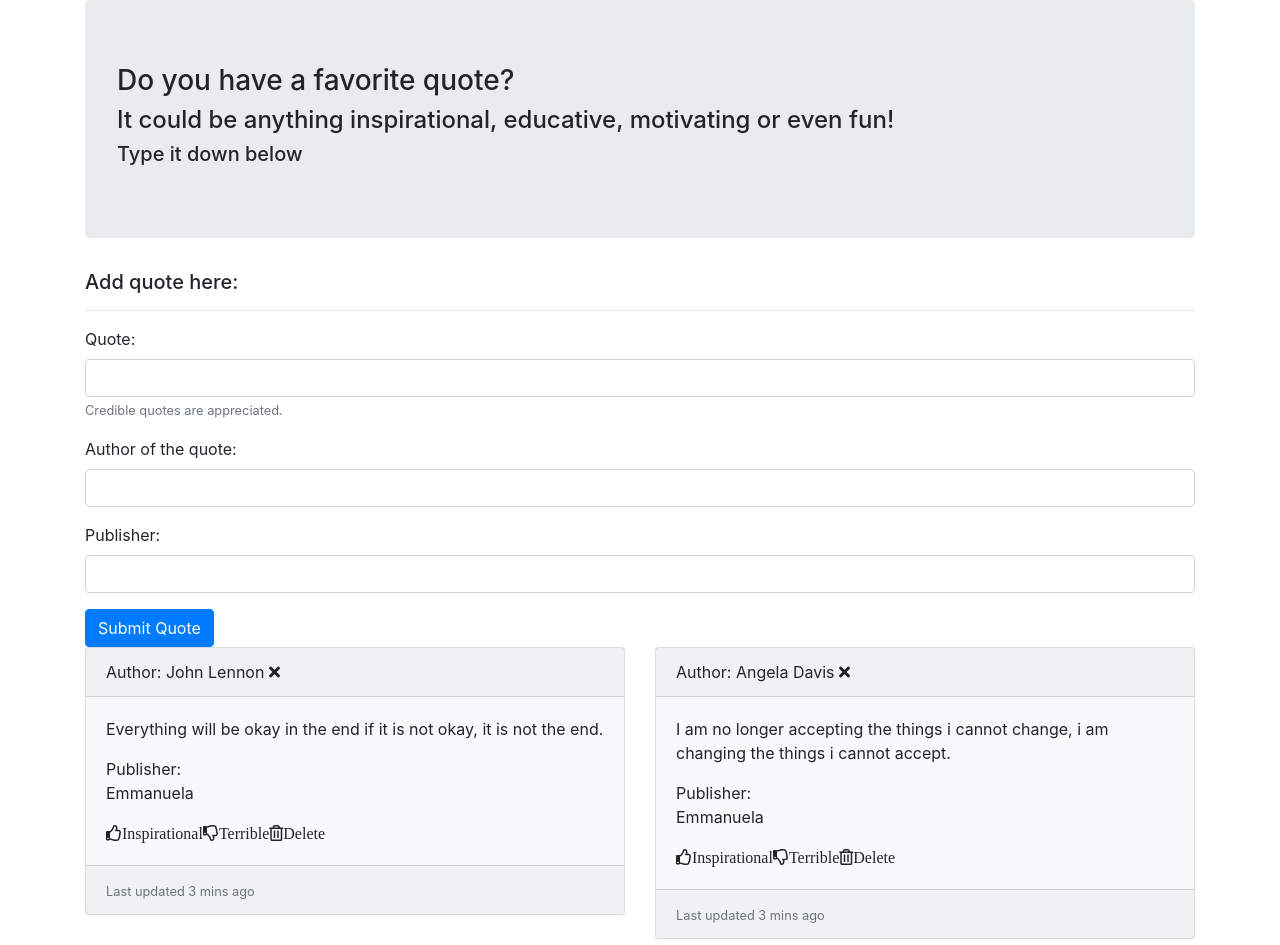
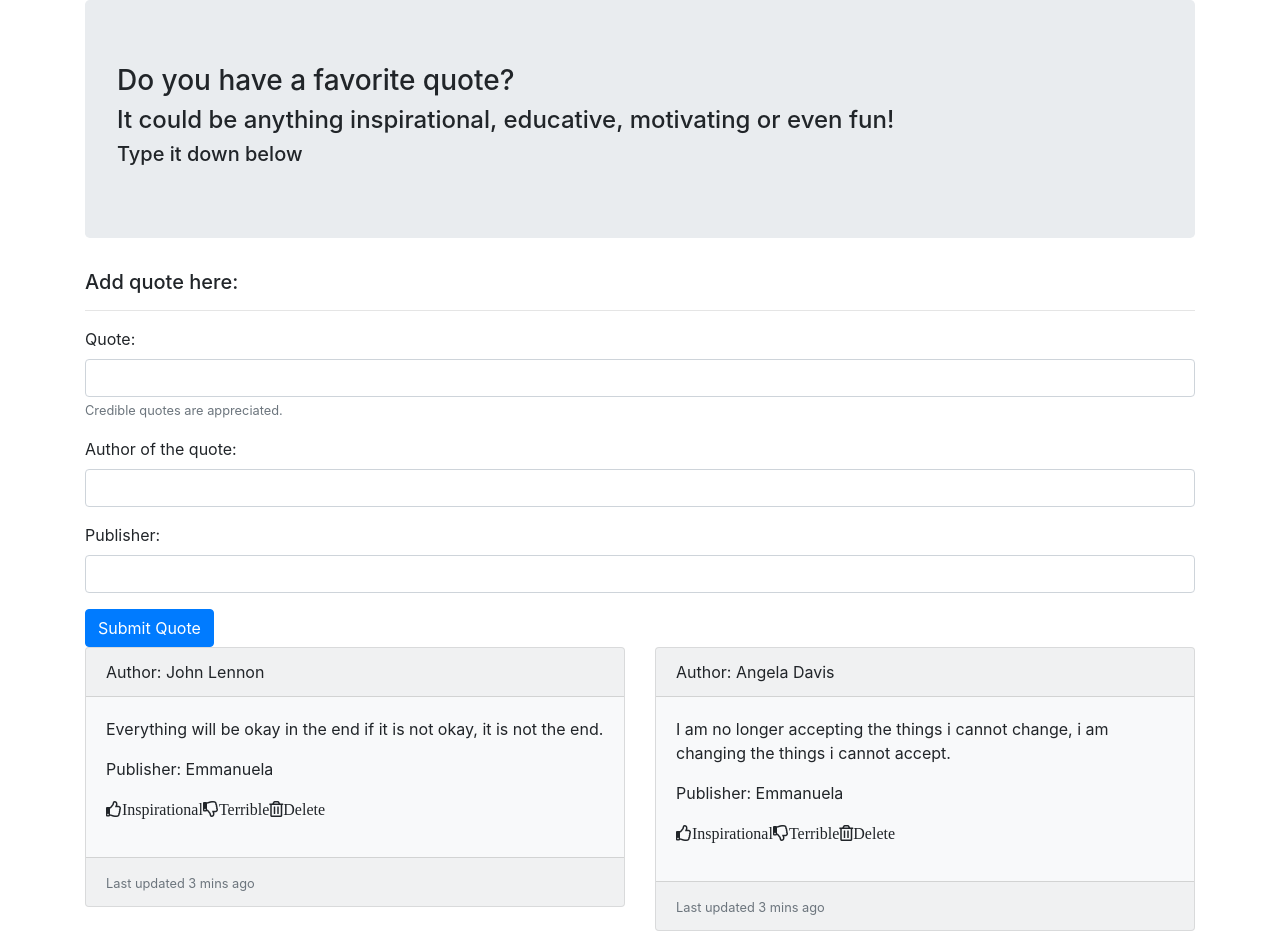
Before and after one commit to EmmanuelaJoy/quote-application, an Angular app: page / in a window 1280 px wide. Shown: the top 945 px of the page. Built offline with nearby package versions, Linux system fonts and the light colour scheme.

Commit message:
add an event emmiter that calls a deleteQuote function when emitted

```diff
--- a/src/app/quote-details/quote-details.component.html
+++ b/src/app/quote-details/quote-details.component.html
@@ -1 +1,5 @@
-<p> {{quote.publisher}} </p>
+<p>Publisher: {{quote.publisher}} </p>
+
+<i class="far fa-thumbs-up">Inspirational</i>
+<i class="far fa-thumbs-down">Terrible</i>
+<i (click)='deleteQuote(true)' class="far fa-trash-alt">Delete</i>
--- a/src/app/quote-details/quote-details.component.ts
+++ b/src/app/quote-details/quote-details.component.ts
@@ -1,4 +1,4 @@
-import { Component, OnInit, Input } from '@angular/core';
+import { Component, OnInit, Input, Output, EventEmitter } from '@angular/core';
 import { Quote } from '../quote'
 
 @Component({
@@ -9,6 +9,11 @@ import { Quote } from '../quote'
 export class QuoteDetailsComponent implements OnInit {
 
   @Input() quote!: Quote;
+  @Output() isComplete = new EventEmitter<boolean>();
+
+  deleteQuote(complete: boolean) {
+    this.isComplete.emit(complete);
+  }
 
   constructor() { }
 
--- a/src/app/quote/quote.component.html
+++ b/src/app/quote/quote.component.html
@@ -19,14 +19,12 @@
     <div class="row card-group">
         <div class="col-sm-12 col-md-6 col-lg-6" *ngFor='let quote of quotes;let i = index'>
             <div id={{i}} class="card bg-light mb-3">
-                <div class="card-header">Author: {{quote.author}} <i class="fas fa-times"></i></div>
+                <div class="card-header">Author: {{quote.author}}</div>
                 <div class="card-body">
                     <p class="card-text">{{quote.quoteInput}}</p>
-                    <p>Publisher: <app-quote-details [quote]='quote'></app-quote-details>
+                    <p>
+                        <app-quote-details [quote]='quote' (isComplete)='deleteQuote($event,i)'></app-quote-details>
                     </p>
-                    <i class="far fa-thumbs-up">Inspirational</i>
-                    <i class="far fa-thumbs-down">Terrible</i>
-                    <i class="far fa-trash-alt">Delete</i>
                 </div>
                 <div class="card-footer">
                     <small class="text-muted">Last updated 3 mins ago</small>
--- a/src/app/quote/quote.component.ts
+++ b/src/app/quote/quote.component.ts
@@ -18,7 +18,15 @@ export class QuoteComponent implements OnInit {
     new Quote('There is a danger in letting people misname you. If you are a fire, do not answer when they call you a spark.', 'Upile Chisala', 'Emmanuela')
   ];
 
+  deleteQuote(isComplete, index) {
+    if (isComplete) {
+      let toDelete = confirm(`Are you sure you want to delete this quote by ${this.quotes[index].author}?`)
 
+      if (toDelete) {
+        this.quotes.splice(index, 1)
+      }
+    }
+  }
   constructor() { }
 
   ngOnInit(): void {
--- a/tsconfig.json
+++ b/tsconfig.json
@@ -6,6 +6,7 @@
     "outDir": "./dist/out-tsc",
     "forceConsistentCasingInFileNames": true,
     "strict": true,
+    "noImplicitAny": false,
     "noImplicitReturns": true,
     "noFallthroughCasesInSwitch": true,
     "sourceMap": true,
```
